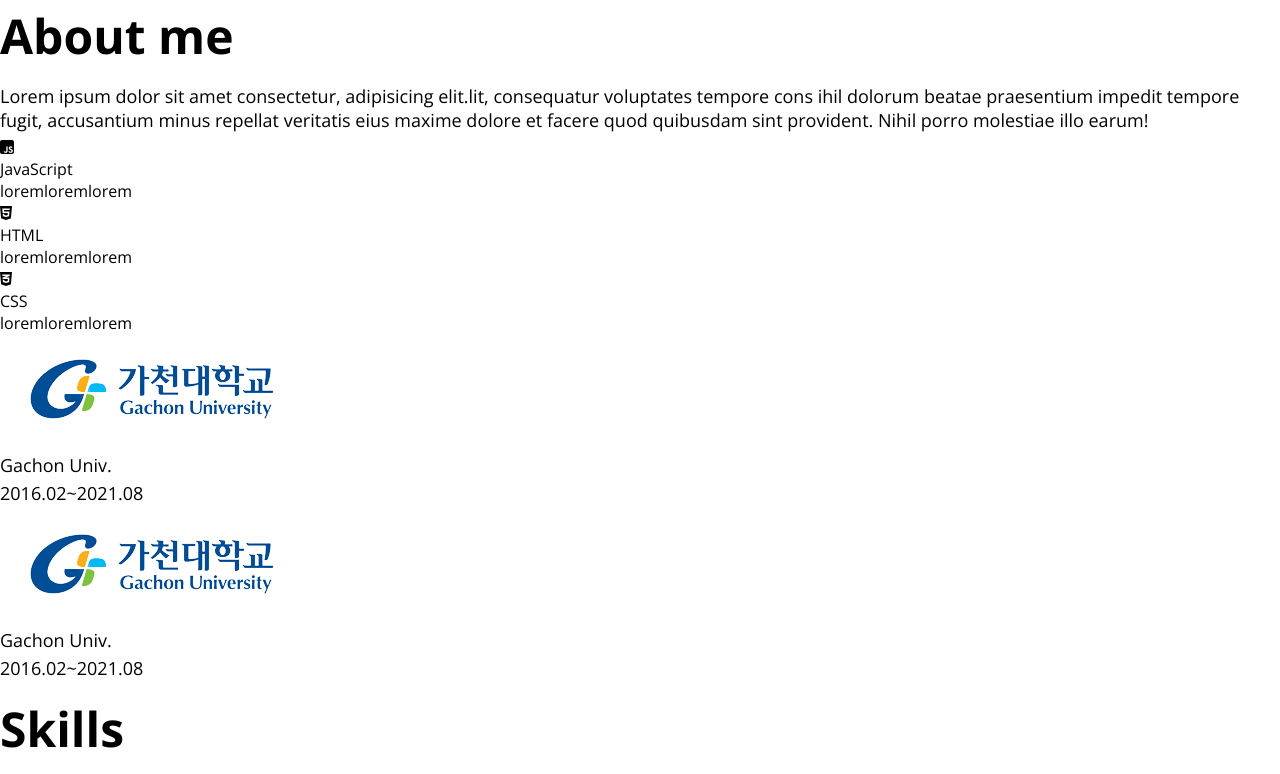
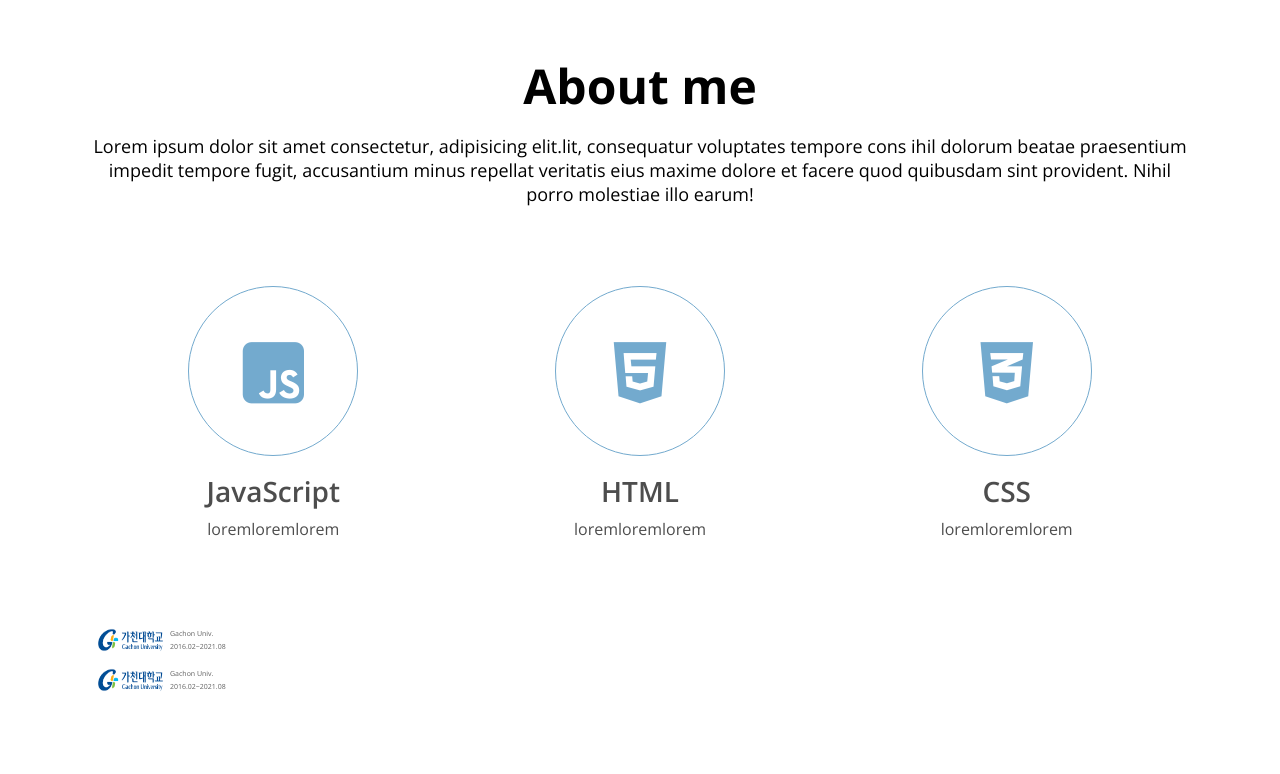
Before and after one commit to ParkHyeLyn/Portfolio, a plain HTML site: page index.html in a window 1280 px wide. Shown: the part 749-1523 px from the top of the page. Drawn offline with nearby package versions, Linux system fonts and the light colour scheme.

Commit message:
CSS : about

```diff
--- a/index.html
+++ b/index.html
@@ -42,7 +42,7 @@
   </section>
 
   <!-- about Me -->
-  <section id="about">
+  <section id="about" class="section">
     <h1>About me</h1>
     <!-- 페이지에서 공통적으로 쓰이기 때문에 나중에 스타일 잡을 때 편하려면 굳이 class를 주지 않아도 될듯 -->
     <p>Lorem ipsum dolor sit amet consectetur, adipisicing elit.lit, consequatur voluptates tempore cons
@@ -51,44 +51,44 @@
       <div class="about__majors">
         <div class="major"> <!--나는 about__majors__items로 줬는데 이게 더 간단한듯 -->
           <div class="major__icon"><i class="fab fa-js-square"></i></div>
-          <div class="major__title">JavaScript</div>
+          <h2 class="major__title">JavaScript</h2>
           <!-- 왜 스판으로, p로 안할까? -->
           <div class="major__description">loremloremlorem</div>
         </div>
 
         <div class="major">
           <div class="major__icon"><i class="fab fa-html5"></i></div>
-          <div class="major__title">HTML</div>
+          <h2 class="major__title">HTML</h2>
           <div class="major__description">loremloremlorem</div>
         </div>
 
         <div class="major">
           <div class="major__icon"><i class="fab fa-css3-alt"></i></div>
-          <div class="major__title">CSS</div>
+          <h2 class="major__title">CSS</h2>
           <div class="major__description">loremloremlorem</div>
         </div>
       </div>
 
       <div class="about__jobs">
         <div class="job"><!-- 마찬가지로 about__jobs__items라고 할 필요 없음 -->
-          <img class="job_logo" src="imgs/school.png" alt="school logo">
+          <img class="job__logo" src="imgs/school.png" alt="school logo">
           <div class="job__description">
-            <p class="job_name">Gachon Univ.</p>
-            <p class="job_period">2016.02~2021.08</p>
+            <p class="job__name">Gachon Univ.</p>
+            <p class="job__period">2016.02~2021.08</p>
         </div>
         </div>
         <div class="job"><!-- 마찬가지로 about__jobs__items라고 할 필요 없음 -->
-          <img class="job_logo" src="imgs/school.png" alt="school logo">
+          <img class="job__logo" src="imgs/school.png" alt="school logo">
           <div class="job__description">
-            <p class="job_name">Gachon Univ.</p>
-            <p class="job_period">2016.02~2021.08</p>
+            <p class="job__name">Gachon Univ.</p>
+            <p class="job__period">2016.02~2021.08</p>
           </div>
         </div>
       </div>
   </section>
 
   <!-- skills -->
-  <section id="skills">
+  <section id="skills" class="section">
     <h1>Skills</h1>
     <h2>Skills & Attributes</h2>
     <p>Lorem ipsum dolor sit amet consectetur adipisicing elit. Nesciunt, ipsa obcaecati? Debitis distinctio quibusdam odio similique minus ipsum explicabo itaque quo sit numquam repellat earum cupiditate deserunt maiores nesciunt unde quasi commodi, hic tenetur iste vero! Illo, animi! Eveniet, asperiores.</p>
@@ -157,7 +157,7 @@
 
 
   <!-- myWork -->
-  <section id=" work">
+  <section id=" work" class="section">
     <h1>My work</h1>
     <p>Projects</p>
     <div class="work__categories">
@@ -227,7 +227,7 @@
   </section>
 
   <!-- testimonials -->
-  <section id="testimonials">
+  <section id="testimonials" class="section">
     <h1>Testimonials</h1>
     <h3>See what they say about me</h3>
     <div class="testimonials">
@@ -251,7 +251,7 @@
   </section>
 
   <!-- contact -->
-  <section id="contact">
+  <section id="contact" class="section">
     <h1 class="contact__title">Let's talk</h1>
     <h2 calss="contact__email">dream.coder.ellie@gmail.com</h2>
     <div class="contact__links">
--- a/style.css
+++ b/style.css
@@ -30,6 +30,9 @@
   /* size */
   --size-border-radius: 4px;
   --size-avatar: 250px;
+
+  /* animation */
+  --animation-duration: 300ms;
 }
 
 /* Universal Tags */
@@ -90,6 +93,14 @@ button{
   outline: none;
   cursor: pointer;
   border: none;
+}
+
+/* section common */
+.section{
+  text-align: center;
+  padding: 50px;
+  max-width: 1200px;
+  margin: auto;
 }
 
 /* navbar */
@@ -176,3 +187,90 @@ button{
   font-weight: var(--weight-semi-bold);
   /* 폰트사이즈, 웨잇, 마진을  패딩으로 */
 }
+
+
+/* about */
+
+.about__majors{
+  margin: 80px 0;
+  display: flex;
+  justify-content: space-between;
+  /* align-items: center; */
+}
+
+.major{
+  flex: 1 1 33%;
+  /* display: flex; */
+  /* flex-direction: column; */
+  /* align-items: center; */
+}
+
+.major__icon{
+  width: 170px;
+  height: 170px;
+  font-size: 70px;
+  border: 1px solid var(--color-blue);
+  border-radius: 50%;
+  line-height: 170px;
+  /* 부모한테 주는 거구나 */
+  color: var(--color-blue);
+  margin: auto;
+  margin-bottom: 16px;
+
+}
+
+.major__icon i{
+  transition: transform var(--animation-duration) ease;
+}
+
+.major__icon:hover i{
+  transform: rotate(-30deg) scale(1.1);
+  color: var(--color-pink);
+}
+
+.major__title,
+.major__description{
+  color: var(--color-dark-grey);
+}
+
+.major__description{
+  font-size: var(--font-small);
+}
+
+
+/*div로 했을 경우
+.major__title{
+  /* padding: 12px; */
+  /* font-size: var(--font-regular); */
+  /* font-weight: var(--weight-semi-bold); */
+ /* } 1 */
+
+/* .about__jobs{
+  display: flex;
+  flex-direction: column;
+  align-items: flex-start;
+  position: relative;
+  right: 30px;
+} */
+/* 굳이 안해줘도 됨. flex는 박스 속성이니까 */
+
+.job{
+  display: flex;
+  align-items: center;
+}
+
+.job__logo{
+  width: 80px;
+  height: 40px;
+}
+
+.job__description{
+  text-align: left;
+  margin-left: 0 16px;
+  /* line-height: 0.9; */
+}
+.job__name,
+.job__period{
+  font-size: calc(var(--font-micro)/2);
+  color: var(--color-grey);
+}
```
